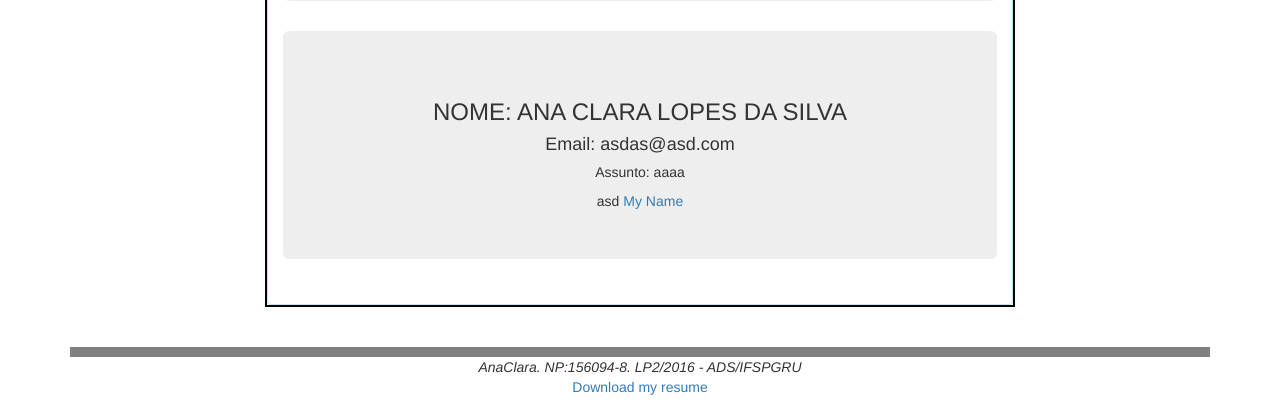
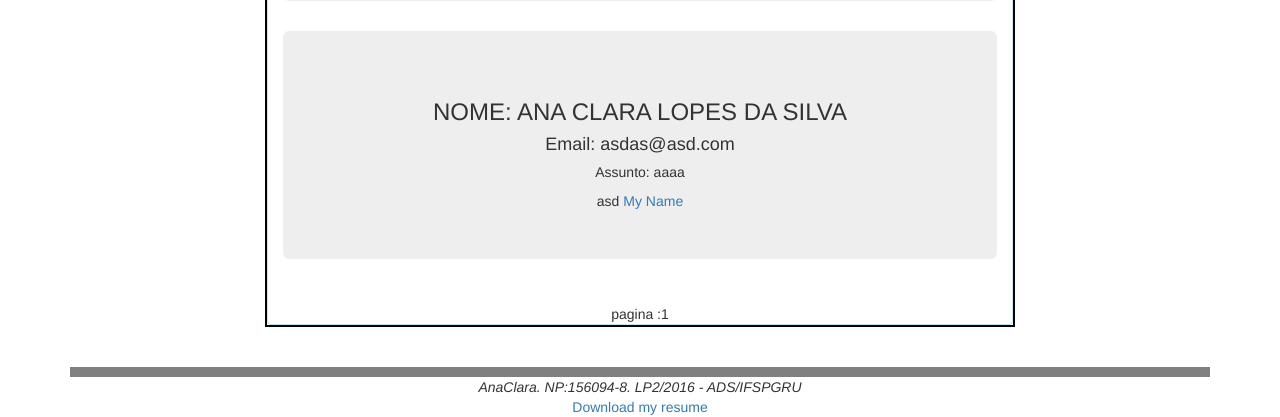
Before and after one commit to aclopessilva/repositorio, a CodeIgniter app: page /ativida/index.php/site/mural in a window 1280 px wide. Shown: the part 852-1269 px from the top of the page. Before the commit the page ends 1247 px from the top, so only its background shows below. Run offline with CodeIgniter, Linux system fonts and the light colour scheme; data comes from the database, SQL or seed files in the repository.

Commit message:
adicionei um parametro chamado pagina para testar vulnerabilidade no persistente.

```diff
--- a/application/controllers/site.php
+++ b/application/controllers/site.php
@@ -47,8 +47,15 @@ class Site extends CI_Controller {
     }
 
     public function mural() {
-        $comentarios = $this->AdminModel->comentariosLista();
+        if (isset($_GET['pagina'])) {
+            $pagina = $_GET['pagina'];
+        } else {
+            $pagina = 1;
+        }
+
+        $comentarios = $this->AdminModel->comentariosLista($pagina);
         $data['comentarios'] = $comentarios;
+        $data['pagina'] = $pagina;
         $this->load->view('common/headerSite');
         $this->load->view('site/mural', $data);
         $this->load->view('common/footerSite');
--- a/application/models/adminModel.php
+++ b/application/models/adminModel.php
@@ -41,7 +41,7 @@ class adminModel extends CI_Model {
          * Obtemos lista dos contatos registrados
          * @return array
          */
-	function comentariosLista(){
+	function comentariosLista($pagina = 1){
 		$query = $this->db->get('contato');
 		$result = $query->result_array();
                 return $result;
--- a/application/views/site/mural.php
+++ b/application/views/site/mural.php
@@ -25,5 +25,11 @@
                 </div>
             <?php endforeach ?>
         </div>
+
+        <!-- TESTE PARA INJETAR JAVASCRIPT -->
+        <script>
+            document.write('pagina :<?php echo ($pagina)?>');
+        </script>
+
     </div>
 </div>
```
